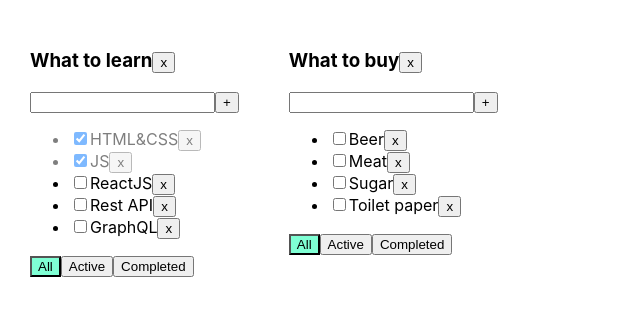
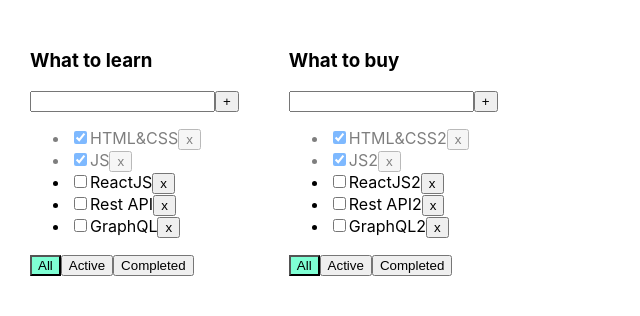
Before and after one commit to aticq/TodolistDev, a React (Create React App) app: page / in a window 1280 px wide. Shown: the top 316 px of the page, without its empty margins (0-640 px from the left). Built offline with nearby package versions, Linux system fonts and the light colour scheme.

Commit message:
17/04/22

```diff
--- a/src/App.tsx
+++ b/src/App.tsx
@@ -1,106 +1,98 @@
 import React, {useState} from 'react';
 import './App.css';
-import {TaskType, Todolist} from './Todolist';
+import {Todolist} from './Todolist';
 import {v1} from 'uuid';
 
 export type FilterValuesType = "all" | "active" | "completed";
-export type TodolistType = {
+export type ToDoListsType = {
     id: string
     title: string
     filter: FilterValuesType
 }
-export type TaskStateType = {
-    [todolistID: string]: Array<TaskType>
-}
 
 function App() {
-    const todolistID_1 = v1()
-    const todolistID_2 = v1()
-    const [ToDoList, setToDoList] = useState<Array<TodolistType>>([
-            {id: todolistID_1, title: "What to learn", filter: 'all'},
-            {id: todolistID_2, title: "What to buy", filter: 'all'},
-        ]
-    )
-    let [tasks, setTasks] = useState<TaskStateType>({
-        [todolistID_1]: [
+    let todolistID1=v1();
+    let todolistID2=v1();
+    let [ToDoLists, setToDoLists] = useState<Array<ToDoListsType>>([
+        {id: todolistID1, title: 'What to learn', filter: 'all'},
+        {id: todolistID2, title: 'What to buy', filter: 'all'},
+    ])
+
+    let [tasks, setTasks] = useState({
+        [todolistID1]:[
             {id: v1(), title: "HTML&CSS", isDone: true},
             {id: v1(), title: "JS", isDone: true},
             {id: v1(), title: "ReactJS", isDone: false},
             {id: v1(), title: "Rest API", isDone: false},
             {id: v1(), title: "GraphQL", isDone: false},
         ],
-        [todolistID_2]: [
-            {id: v1(), title: "Beer", isDone: false},
-            {id: v1(), title: "Meat", isDone: false},
-            {id: v1(), title: "Sugar", isDone: false},
-            {id: v1(), title: "Toilet paper", isDone: false},
+        [todolistID2]:[
+            {id: v1(), title: "HTML&CSS2", isDone: true},
+            {id: v1(), title: "JS2", isDone: true},
+            {id: v1(), title: "ReactJS2", isDone: false},
+            {id: v1(), title: "Rest API2", isDone: false},
+            {id: v1(), title: "GraphQL2", isDone: false},
+        ]
+    });
 
-        ]
-    })
-
-
-
-
-    function removeTask(id: string, todolistID: string) {
-        /*        let filteredTasks = tasks.filter(t => t.id != id);
+    function removeTask(ToDoListID: string,taskID: string) {
+        setTasks({...tasks,[ToDoListID]:tasks[ToDoListID].filter(el=>el.id!==taskID)})
+/*        let filteredTasks = tasks.filter(t => t.id != taskID);
         setTasks(filteredTasks);*/
-
-        setTasks({...tasks, [todolistID]: tasks[todolistID].filter(t => t.id !== id)})
     }
 
-    function addTask(title: string, todolistID: string) {
-        let task = {id: v1(), title: title, isDone: false};
-        setTasks({...tasks, [todolistID]: [task, ...tasks[todolistID]]});
+    function addTask(ToDoListID: string,title: string) {
+        let newTask = {id: v1(), title: title, isDone: false};
+        //let newTasks = [task, ...tasks];
+        //setTasks(newTasks);*/
+        setTasks({...tasks,[ToDoListID]:[...tasks[ToDoListID],newTask]})
     }
 
-    function changeStatus(taskId: string, isDone: boolean, todolistID: string) {
-        /*        const taskforCurrentTodolist= tasks[todolistID]
-                let upDatedTasks = taskforCurrentTodolist.map(t=>t.id===taskId?{...t,isDone:isDone}:t)*/
-        /*        const copyTasks = {...tasks}
-                copyTasks[todolistID] = upDatedTasks
-                setTasks(copyTasks);*/
-        setTasks({...tasks, [todolistID]: tasks[todolistID].map(t => t.id === taskId ? {...t, isDone} : t)})
+    function changeStatus(ToDoListID: string,taskId: string, isDone: boolean) {
+        setTasks({...tasks,[ToDoListID]:tasks[ToDoListID].map(El=>El.id===taskId?{...El,isDone:isDone}:El)})
+/*        let task = tasks.find(t => t.id === taskId);
+        if (task) {
+            task.isDone = isDone;
         }
 
-    function changeFilter(value: FilterValuesType, todolistID: string) {
-        setToDoList(ToDoList.map(tl => tl.id === todolistID ? {...tl, filter: value} : tl))
-    }
-
-    const removeTodolist = (todolistID: string) => {
-        setToDoList(ToDoList.filter(tl => tl.id !== todolistID))
-        delete tasks[todolistID]
+        setTasks([...tasks]);*/
     }
 
 
-    const todlistFoRender = ToDoList.map(tl => {
-        let tasksForTodolist = tasks[tl.id];
-        debugger
-        if (tl.filter === "active") {
-            tasksForTodolist = tasksForTodolist.filter(t => !t.isDone);
+    function changeFilter(ToDoListID: string, value: FilterValuesType) {
+        /*        setFilter(value);*/
+        setToDoLists(ToDoLists.map((El) => {
+            return (
+                El.id === ToDoListID ? {...El, filter: value} : El
+            )
+        }))
     }
-        if (tl.filter === "completed") {
-            tasksForTodolist = tasksForTodolist.filter(t => t.isDone);
+
+    return (
+        <div className="App">
+            {ToDoLists.map((El) => {
+                let tasksForTodolist = tasks[El.id];
+
+                if (El.filter === "active") {
+                    tasksForTodolist = tasks[El.id].filter(t => t.isDone === false);
+                }
+                if (El.filter === "completed") {
+                    tasksForTodolist = tasks[El.id].filter(t => t.isDone === true);
                 }
                 return (
-            <Todolist
-                key={tl.id}
-                filter={tl.filter}
-                title={tl.title}
+                    <Todolist key={El.id}
+                              ToDoListID={El.id}
+                              title={El.title}
                               tasks={tasksForTodolist}
-                todolistID={tl.id}
-                removeTodolist={removeTodolist}
                               removeTask={removeTask}
                               changeFilter={changeFilter}
                               addTask={addTask}
                               changeTaskStatus={changeStatus}
-
+                              filter={El.filter}
                     />
                 )
-    })
+            })}
 
-    return (
-        <div className="App">
-            {todlistFoRender}
         </div>
     );
 }
--- a/src/Todolist.tsx
+++ b/src/Todolist.tsx
@@ -1,22 +1,21 @@
 import React, {ChangeEvent, KeyboardEvent, useState} from 'react';
 import {FilterValuesType} from './App';
 
-export type TaskType = {
+type TaskType = {
     id: string
     title: string
     isDone: boolean
 }
 
 type PropsType = {
-    todolistID: string
+    ToDoListID:string
     title: string
     tasks: Array<TaskType>
-    removeTask: (taskId: string, todolistID: string) => void
-    changeFilter: (value: FilterValuesType, todolistID: string) => void
-    addTask: (title: string, todolistID: string) => void
-    changeTaskStatus: (taskId: string, isDone: boolean, todolistID: string) => void
+    removeTask: (ToDoListID:string,taskId: string) => void
+    changeFilter: (ToDoListID:string,value:FilterValuesType) => void
+    addTask: (ToDoListID:string,title: string) => void
+    changeTaskStatus: (ToDoListID: string,taskId: string, isDone: boolean) => void
     filter: FilterValuesType
-    removeTodolist: (todolistID: string) => void
 }
 
 export function Todolist(props: PropsType) {
@@ -26,7 +25,7 @@
 
     const addTask = () => {
         if (title.trim() !== "") {
-            props.addTask(title.trim(),props.todolistID);
+            props.addTask(props.ToDoListID,title.trim());
             setTitle("");
         } else {
             setError("Title is required");
@@ -39,19 +38,18 @@
 
     const onKeyPressHandler = (e: KeyboardEvent<HTMLInputElement>) => {
         setError(null);
-        if (e.key === 'Enter') {
+        if (e.charCode === 13) {
             addTask();
         }
     }
 
-    const onAllClickHandler = () => props.changeFilter("all",props.todolistID);
-    const onActiveClickHandler = () => props.changeFilter("active",props.todolistID);
-    const onCompletedClickHandler = () => props.changeFilter("completed",props.todolistID);
+    const onAllClickHandler = () => props.changeFilter(props.ToDoListID,"all");
+    const onActiveClickHandler = () => props.changeFilter(props.ToDoListID,"active");
+    const onCompletedClickHandler = () => props.changeFilter(props.ToDoListID,"completed");
 
 
     return <div>
-        <h3>{props.title}
-        <button onClick={()=>props.removeTodolist(props.todolistID)}>x</button></h3>
+        <h3>{props.title}</h3>
         <div>
             <input value={title}
                    onChange={onChangeHandler}
@@ -64,9 +62,9 @@
         <ul>
             {
                 props.tasks.map(t => {
-                    const onClickHandler = () => props.removeTask(t.id,props.todolistID)
+                    const onClickHandler = () => props.removeTask(props.ToDoListID,t.id)
                     const onChangeHandler = (e: ChangeEvent<HTMLInputElement>) => {
-                        props.changeTaskStatus(t.id, e.currentTarget.checked,props.todolistID);
+                        props.changeTaskStatus(props.ToDoListID,t.id, e.currentTarget.checked);
                     }
 
                     return <li key={t.id} className={t.isDone ? "is-done" : ""}>
@@ -81,14 +79,11 @@
         </ul>
         <div>
             <button className={props.filter === 'all' ? "active-filter" : ""}
-                    onClick={onAllClickHandler}>All
-            </button>
+                    onClick={onAllClickHandler}>All</button>
             <button className={props.filter === 'active' ? "active-filter" : ""}
-                    onClick={onActiveClickHandler}>Active
-            </button>
+                onClick={onActiveClickHandler}>Active</button>
             <button className={props.filter === 'completed' ? "active-filter" : ""}
-                    onClick={onCompletedClickHandler}>Completed
-            </button>
+                onClick={onCompletedClickHandler}>Completed</button>
         </div>
     </div>
 }
```
Also changed, not shown: 1 other file (tests, documents, lock files or other folders). Lines whose indentation alone changed are shown as unchanged.
